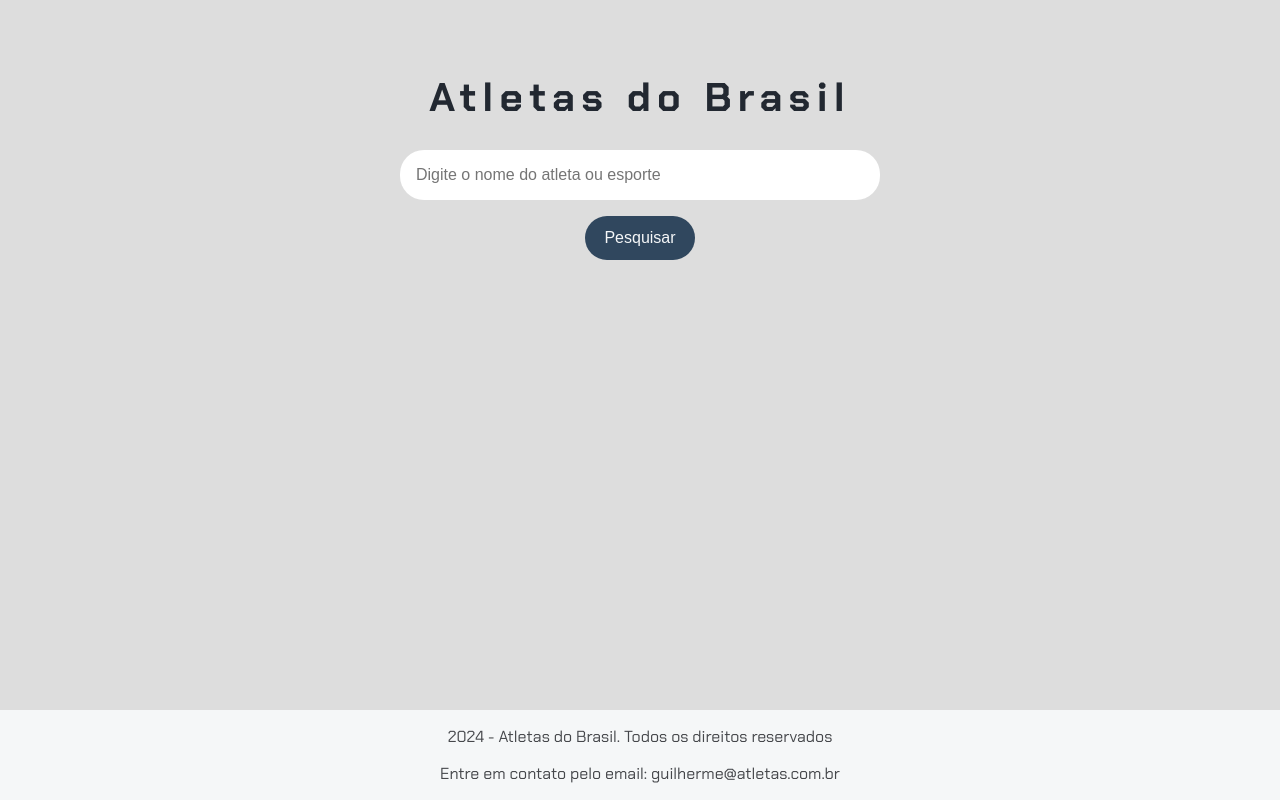
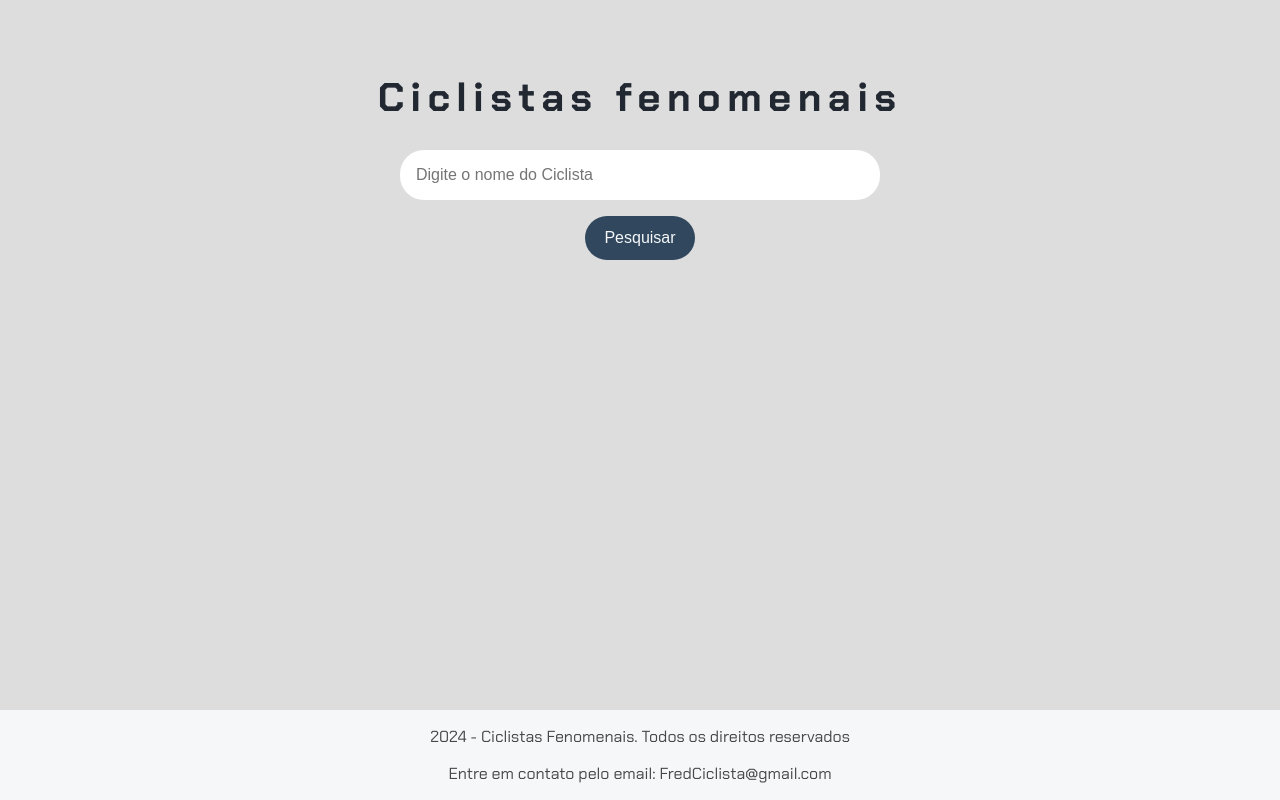
Before and after one commit to mourafc73/CiclistasFenomenomenais, a plain HTML site: page index.html in a window 1280 px wide. Drawn offline with Linux system fonts and the light colour scheme.

Commit message:
Update index.html

```diff
--- a/index.html
+++ b/index.html
@@ -5,24 +5,24 @@
     <meta charset="UTF-8">
     <meta name="viewport" content="width=device-width, initial-scale=1.0">
     <link rel="stylesheet" href="style.css">
-    <title>Olimpíadas</title>
+    <title>Ciclismo Mundial</title>
 </head>
 
 <body>
     <header>
-        <h1>Atletas do Brasil</h1>
+        <h1>Ciclistas fenomenais</h1>
     </header>
     <main>
         <section>
-            <input type="text" placeholder="Digite o nome do atleta ou esporte" id="campo-pesquisa">
+            <input type="text" placeholder="Digite o nome do Ciclista" id="campo-pesquisa">
             <button onclick="pesquisar()">Pesquisar</button>
         </section>
         <section class="resultados-pesquisa" id="resultados-pesquisa">
         </section>
     </main>
     <footer>
-        <p>2024 - Atletas do Brasil. Todos os direitos reservados</p>
-        <p>Entre em contato pelo email: guilherme@atletas.com.br</p>
+        <p>2024 - Ciclistas Fenomenais. Todos os direitos reservados</p>
+        <p>Entre em contato pelo email: FredCiclista@gmail.com</p>
     </footer>
     <script src="dados.js"></script>
     <script src="app.js"></script>
```
